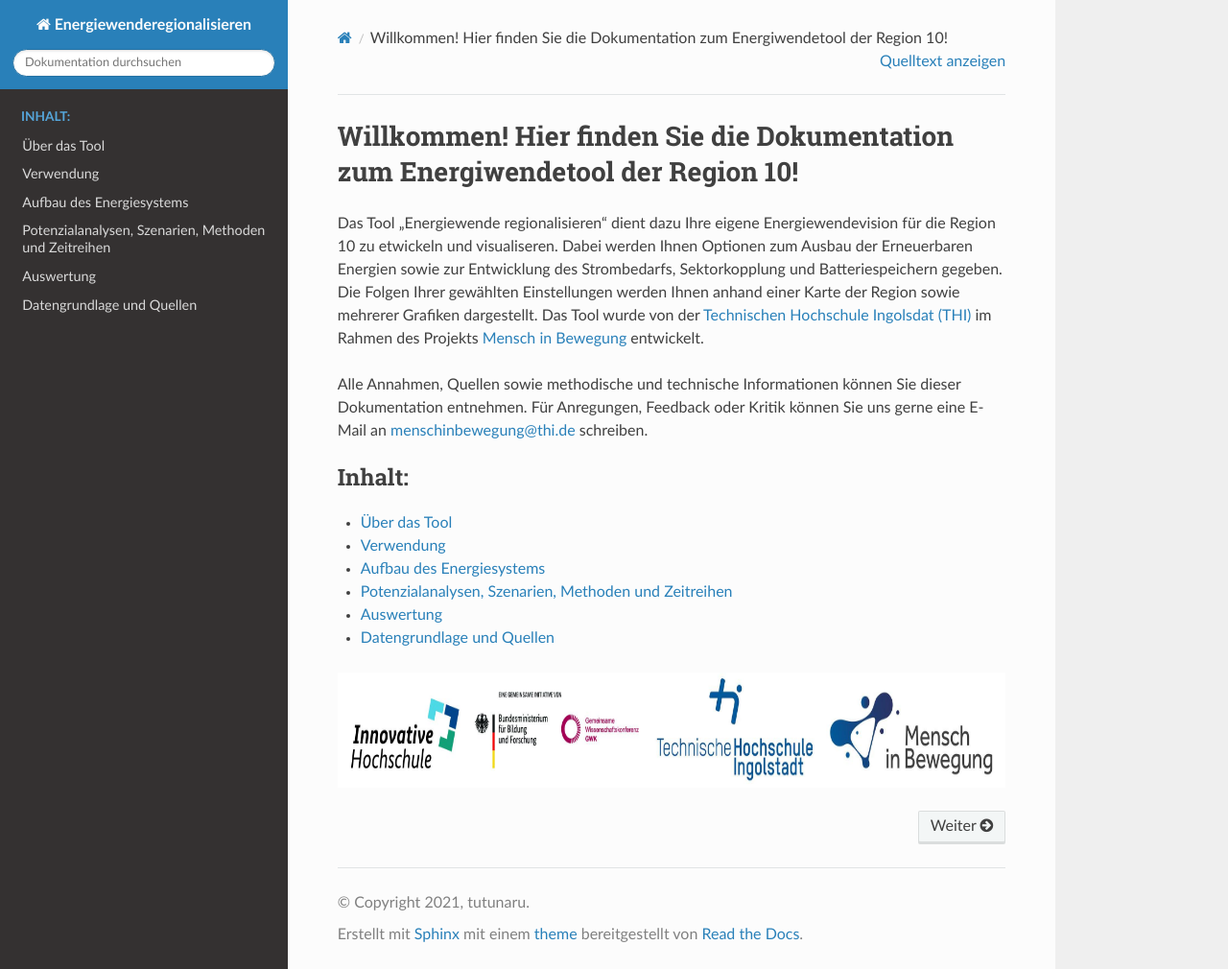
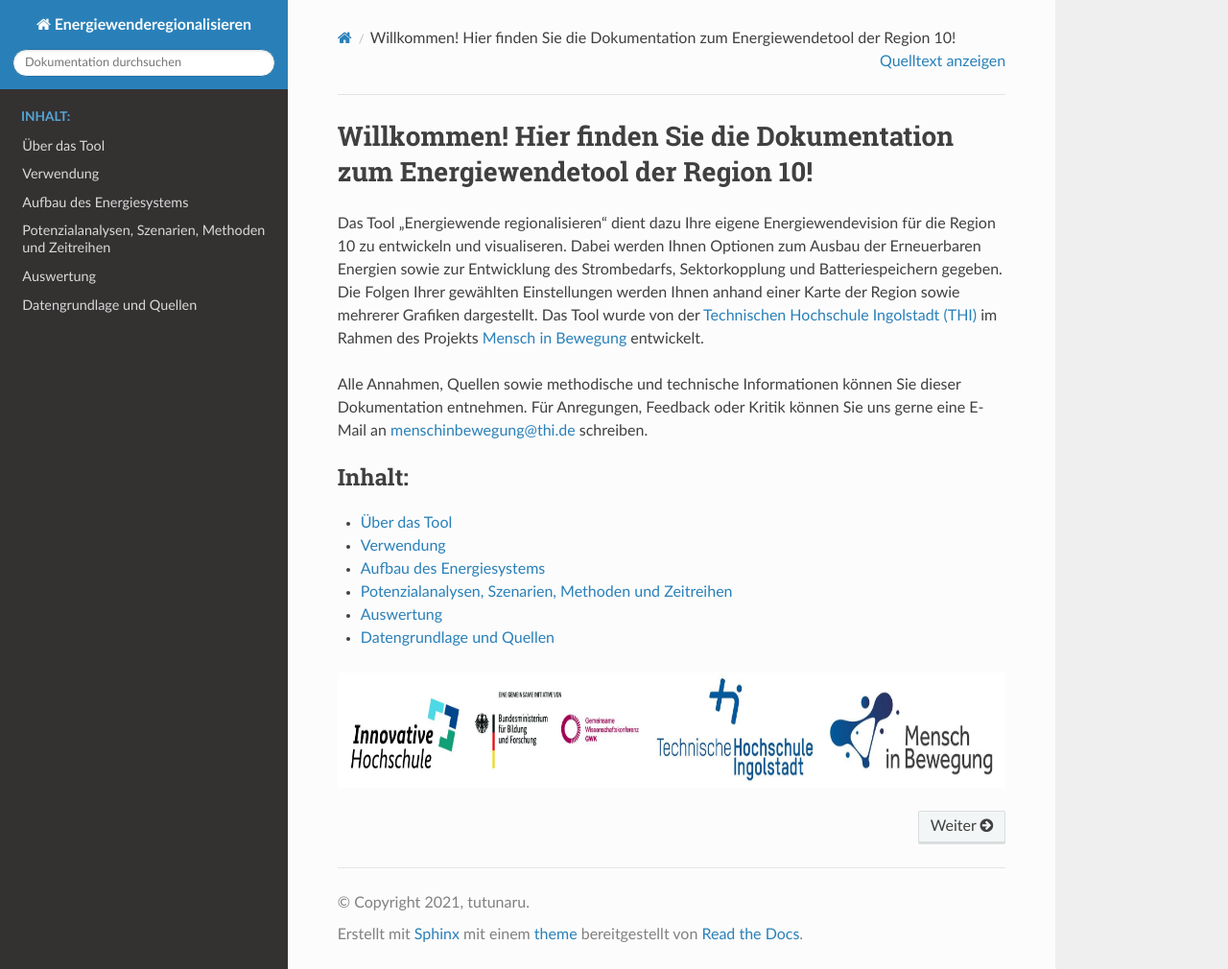
Before and after one commit to r-tutunaru/Energiewende-Region-10, a Sphinx documentation site: the page built from source/index.rst, in a window 1280 px wide and 1010 px high. Shown: the whole window at 96% size. Built offline with Sphinx 7.4.7 and the Read the Docs theme 2.0.0, drawn with Linux system fonts in a browser that asks for light colours.

Commit message:
Minor text fixes

```diff
--- a/source/index.rst
+++ b/source/index.rst
@@ -1,8 +1,8 @@
-Willkommen! Hier finden Sie die Dokumentation zum Energiwendetool der Region 10!
+Willkommen! Hier finden Sie die Dokumentation zum Energiewendetool der Region 10!
 ================================================================================
 
-Das Tool „Energiewende regionalisieren“ dient dazu Ihre eigene Energiewendevision für die Region 10 zu etwickeln und visualiseren. Dabei werden Ihnen Optionen zum Ausbau der Erneuerbaren Energien sowie zur Entwicklung des Strombedarfs, Sektorkopplung und Batteriespeichern gegeben. Die Folgen Ihrer gewählten Einstellungen werden Ihnen anhand einer Karte der Region sowie mehrerer Grafiken dargestellt.
-Das Tool wurde von der `Technischen Hochschule Ingolsdat (THI)
+Das Tool „Energiewende regionalisieren“ dient dazu Ihre eigene Energiewendevision für die Region 10 zu entwickeln und visualiseren. Dabei werden Ihnen Optionen zum Ausbau der Erneuerbaren Energien sowie zur Entwicklung des Strombedarfs, Sektorkopplung und Batteriespeichern gegeben. Die Folgen Ihrer gewählten Einstellungen werden Ihnen anhand einer Karte der Region sowie mehrerer Grafiken dargestellt.
+Das Tool wurde von der `Technischen Hochschule Ingolstadt (THI)
 <https://www.thi.de/>`_ im Rahmen des Projekts
 `Mensch in Bewegung
 <https://mensch-in-bewegung.info/>`_ entwickelt.
```
